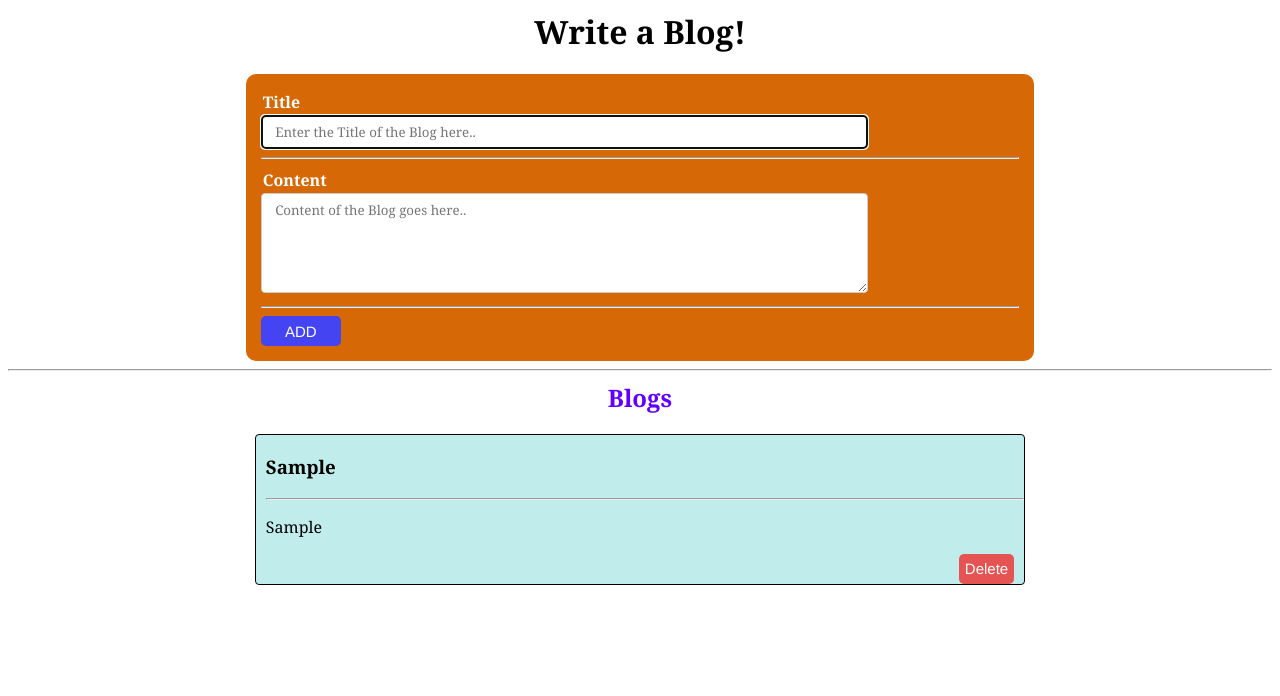
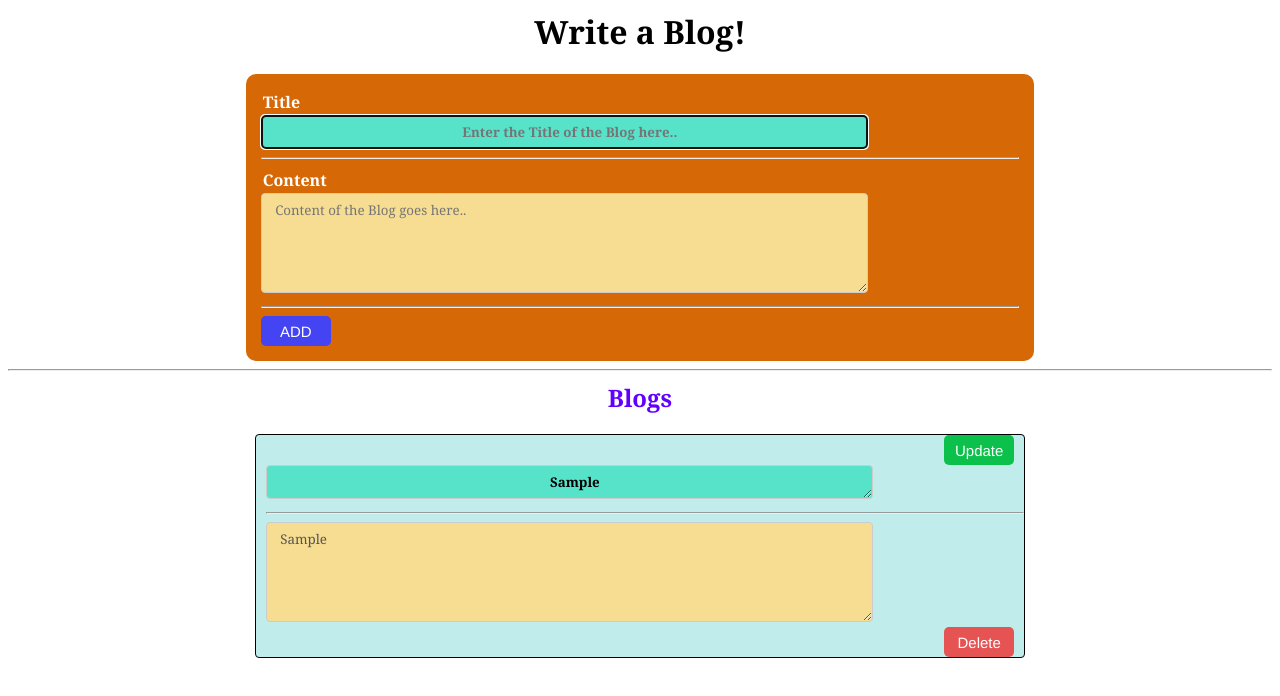
Before and after one commit to ManasChougule475/ReactBlogs, a React (Create React App) app: page / in a window 1280 px wide. Both pictures are taken after typing "Sample", "Sample" into the empty fields and a click on the button "ADD". Shown: the top 696 px of the page. Built offline with nearby package versions, Linux system fonts and the light colour scheme; the HTML template or start-up script is replaced by a standard one.

Commit message:
add 'update blog' functionality using useReducer() &  useState() hooks

```diff
--- a/src/Components/Blog.js
+++ b/src/Components/Blog.js
@@ -1,5 +1,5 @@
 //Blogging App using Hooks
-import { useState,useRef,useEffect, useReducer } from "react";
+import { useState,useRef,useEffect, useReducer} from "react";
 
 function blogsReducer(state , action){
     switch(action.type){
@@ -7,6 +7,13 @@ function blogsReducer(state , action){
             return [action.blog , ...state];
         case "Remove Blog":
             return state.filter((blog,index) => index!==action.index);
+        case 'Update Blog':
+            return state.map((blog, index) =>
+                index === action.index ? { ...blog, content: action.new_content , title:action.new_title } : blog
+                // { ...blog, content: action.content }: If the index matches the action.index, it creates a new object that copies
+                // all the properties from the current blog using the spread operator (...blog). Then, it updates the content property
+                // of this new object with the value provided in action.content. This effectively updates the content of the specific blog.
+            );
         default:
             return [];
     }
@@ -20,7 +27,14 @@ export default function Blog(){
     // const [blogs, setBlogs] =  useState([]);
     const [blogs,dispatch] = useReducer(blogsReducer, []);
 
-    const titleRef = useRef(null);
+    const titleRef = useRef(null); // to bring focus on title of form
+
+    // update :-
+    const [updateIndex, setUpdateIndex] = useState(-1);  // Creating an array of refs for content fields will not work
+    const [updatedTitle , setUpdatedTitle] = useState("")
+    const [updatedContent, setUpdatedContent] = useState(""); // State to store the currently Updated content
+
+
 
     useEffect(()=>{
         titleRef.current.focus(); // focus goes onto title fiels when app renders or reloads
@@ -37,21 +51,58 @@ export default function Blog(){
     function handleSubmit(e){
         e.preventDefault();
 
+        if(updateIndex!==-1){
+            alert('first update the blog you are trying to update then only you can add new blog')
+            return; // in this case user is trying to update blog and at the same time he is adding new blog which will create problem
+        }
+
         // setBlogs([{title: formData.title, content: formData.content}, ...blogs]);
         dispatch({type:"Add Blog" , blog:{title: formData.title, content: formData.content} });
 
         setFormData({title: "" , content: ""})
 
-        titleRef.current.focus(); // focus goes onto title fiels when app re-renders
+        titleRef.current.focus(); // focus goes onto title field when app re-renders
 
-        console.log(blogs);
-
+        console.log(blogs); // prints previous state as dispatch(& setBlogs) is asynchronous fun. so blog is added inside blogs array after console.log() executes
     }
 
     function removeBlog(i){
         // setBlogs(blogs.filter((blog,index)=> i!==index));
         dispatch({type:"Remove Blog", index:i});
     }
+
+
+    // code to update the blog :-
+    function updateBlog(i) {
+        setUpdateIndex(i);
+        setUpdatedTitle(blogs[i].title);
+        setUpdatedContent(blogs[i].content); // Set the Updated content to blogs[i].content
+    }
+
+    function handleContentChange(e) {
+        if(e.target.className==="input title"){
+            setUpdatedTitle(e.target.value);
+        }else{
+            setUpdatedContent(e.target.value);  // Set the updated content to e.target.value (i.e update value of updatedContent as user types)
+        }
+    }
+
+
+    function saveChanges(updatedContent,i){
+        if(updatedContent){
+            dispatch({ type: 'Update Blog', index: i, new_content: updatedContent , new_title: updatedTitle });
+            setUpdateIndex(-1);
+        }else{
+            alert('Content is required for the update.');
+            return;
+        }
+    }
+
+    function cancleChanges(i){
+        dispatch({ type: 'Update Blog', index: i, new_content: blogs[i].content , new_title: blogs[i].title });
+        setUpdateIndex(-1);
+    }
+
 
     return(
         <>
@@ -61,7 +112,7 @@ export default function Blog(){
         {/* Form for to write the blog */}
             <form onSubmit={handleSubmit}>
                 <Row label="Title">
-                        <input className="input"
+                        <input className="input title"
                                 placeholder="Enter the Title of the Blog here.."
                                 value={formData.title}
                                 ref = {titleRef}
@@ -88,15 +139,49 @@ export default function Blog(){
         {/* Section where submitted blogs will be displayed */}
         <h2> Blogs </h2>
         {blogs.map((blog,i) => (
-            <div className="blog">
+            <div className="blog" key={i}>
 
-                <h3>{blog.title}</h3>
+                <div className="blog-btn">
+                    {updateIndex === i ? null:
+                    <button onClick={()=>updateBlog(i)} className="btn update">
+                        Update
+                    </button>}
+                </div>
+
+                {/* <h3>{blog.title}</h3> */}
+                <textarea
+                    className="input title"
+                    placeholder="Enter title for blog"
+                    value={updateIndex===i ? updatedTitle : blog.title}
+                    onChange={(e) => handleContentChange(e)}
+                    disabled={updateIndex !== i ? true : false}
+                />
                 <hr/>
-                <p>{blog.content}</p>
+
+                {/* <p>{blog.content}</p> */}
+                <textarea
+                    className="input content"
+                    placeholder="Content of the Blog goes here.."
+                    value={updateIndex === i ? updatedContent : blog.content}
+                    onChange={(e) => handleContentChange(e)}
+                    disabled={updateIndex !== i ? true : false}
+                    required
+                />
+
                 <div className="blog-btn">
+                    {updateIndex === i ?
+                    <>
+                        <button onClick={()=>saveChanges(updatedContent,i)} className="btn update"  style={{marginRight: '10px' }}>
+                            Save
+                        </button>
+                        <button onClick={()=>cancleChanges(i)} className="btn remove">
+                            Cancle
+                        </button>
+                    </>
+                    :
                     <button onClick={()=>removeBlog(i)} className="btn remove">
                         Delete
-                    </button>
+                    </button>}
                 </div>
 
             </div>
--- a/src/index.css
+++ b/src/index.css
@@ -42,8 +42,17 @@
   font-family: Georgia, 'Times New Roman', Times, serif;
 }
 
+.title{
+  color: black;
+  font-weight: bold;
+  height:20px;
+  text-align: center;
+  background-color: rgb(86, 227, 202);
+}
+
 .content{
   height: 100px;
+  background-color: rgb(246, 221, 146);
 }
 
 
@@ -69,24 +78,33 @@ h1{
 .btn{
   border-radius: 5px;
   background-color: rgb(68, 68, 243);
+  /* background: -webkit-linear-gradient(right, #908e11, #285479); */
+
   color: white;
   border-style: none;
-  width: 80px;
+  width: 70px;
   height: 30px;
   font-size: 15px;
-  font-family:'Franklin Gothic Medium', 'Arial Narrow', Arial, sans-serif
-
+  font-family:'Franklin Gothic Medium', 'Arial Narrow', Arial, sans-serif;
+  /* margin:10px; */
 }
 
 .remove{
   background-color: rgb(230, 83, 83);
-  width:fit-content
+  /* width:fit-content */
+}
+
+.update{
+  background-color: rgb(11, 193, 75);
+  /* width:fit-content */
 }
 
 .blog-btn{
   text-align: end;
   margin-right: 10px;
 }
+
+
 /* Created with https://www.css-gradient.com */
 /* background: #565318;
 background: -webkit-linear-gradient(right, #565318, #3C464E);
```
